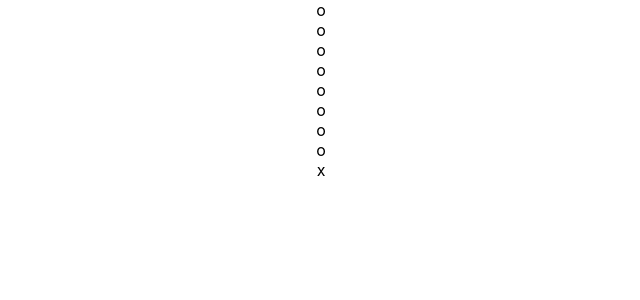
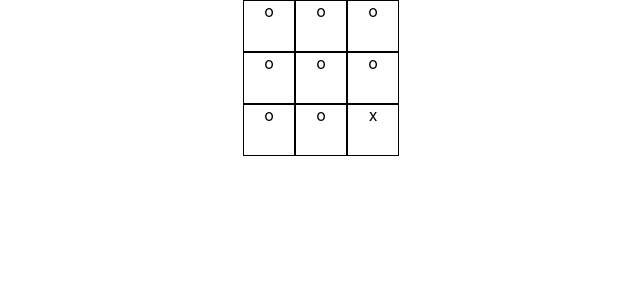
Before and after one commit to MaxLongBao/nonogram, a React (Create React App) app: page / in a window 1280 px wide. Shown: the top 300 px of the page, without its empty margins (319-959 px from the left). Built offline with nearby package versions, Linux system fonts and the light colour scheme.

Commit message:
fixed Cell component

```diff
--- a/src/App.css
+++ b/src/App.css
@@ -1,4 +1,6 @@
 .App {
   text-align: center;
   margin: 0 auto;
+  display: flex;
+  justify-content: center;
 }
--- a/src/components/Cell/index.js
+++ b/src/components/Cell/index.js
@@ -1,12 +1,14 @@
 import React from 'react';
+import './styled.css';
 
 const Cell = (props) => {
 
-  const { content } = props;
+  const { value } = props;
 
+  console.log(value, 'value')
   return (
-    <div>
-      {content}
+    <div className='cell'>
+      {value}
     </div>
   );
 };
--- a/src/components/Cell/styled.css
+++ b/src/components/Cell/styled.css
@@ -0,0 +1,5 @@
+.cell {
+  width: 50px;
+  height: 50px;
+  border: 1px solid black;
+}
--- a/src/components/Grid/index.js
+++ b/src/components/Grid/index.js
@@ -1,5 +1,6 @@
 import React from 'react';
 import Cell from '../Cell';
+import './styled.css';
 
 const Grid = (props) => {
 
@@ -7,20 +8,21 @@ const Grid = (props) => {
 
   console.log(matrix);
 
-  const cells = matrix.map((row) => {
+  const grid = matrix.map((row) => {
     let content = row.map((value) => {
       return (
-        <div>{value}</div>
+        // unique key to fix
+        <Cell value={value} />
       );
     })
     return (
-      <Cell content={content} />
+      <div className='row'>{content}</div>
     )
   })
 
   return (
-    <div>
-      {cells}
+    <div className='grid'>
+      {grid}
     </div>
   );
 };
--- a/src/components/Grid/styled.css
+++ b/src/components/Grid/styled.css
@@ -0,0 +1,5 @@
+.grid {
+  display: grid;
+  grid-template-columns: 1fr 1fr 1fr;
+  grid-template-rows: 1fr 1fr 1fr;
+}
```
